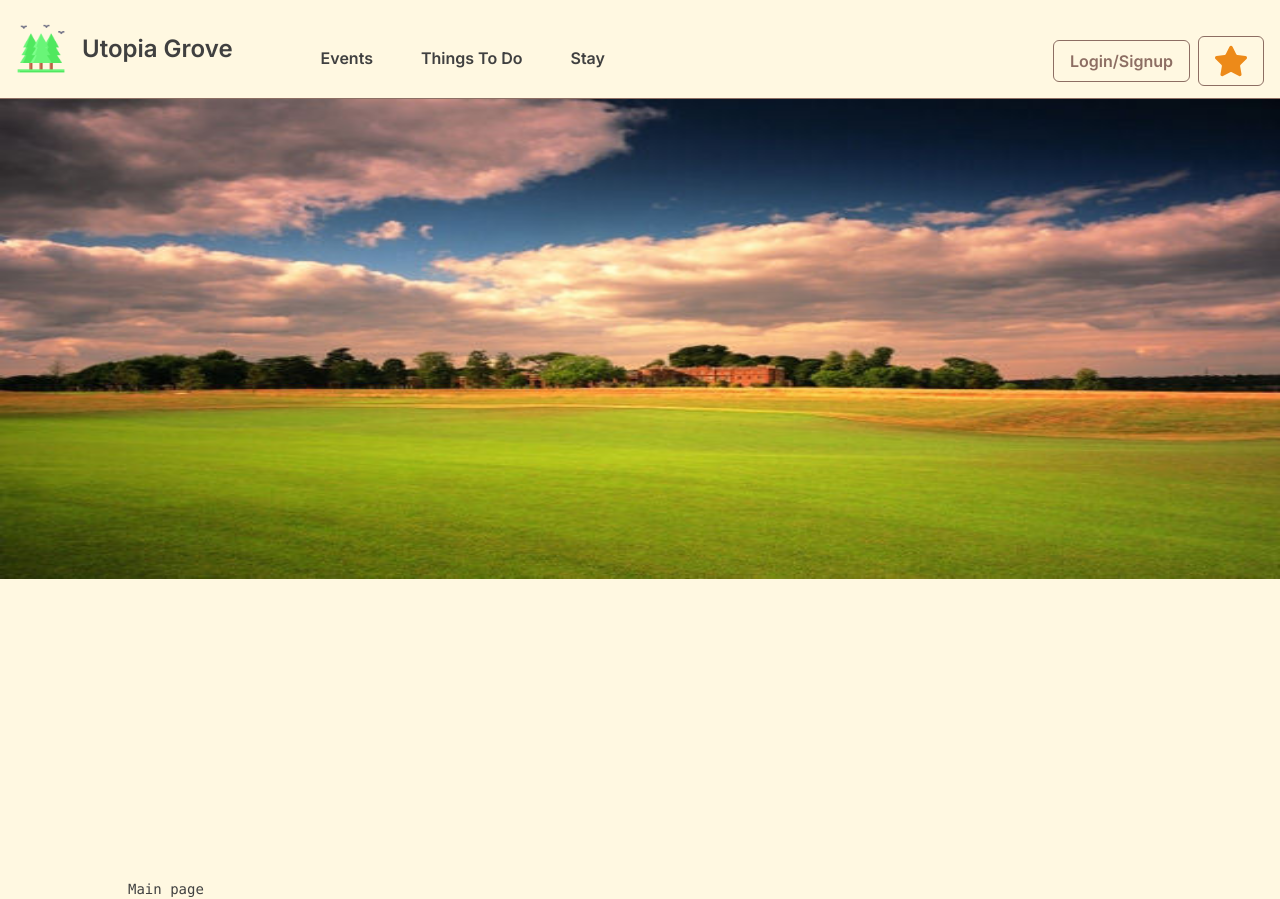
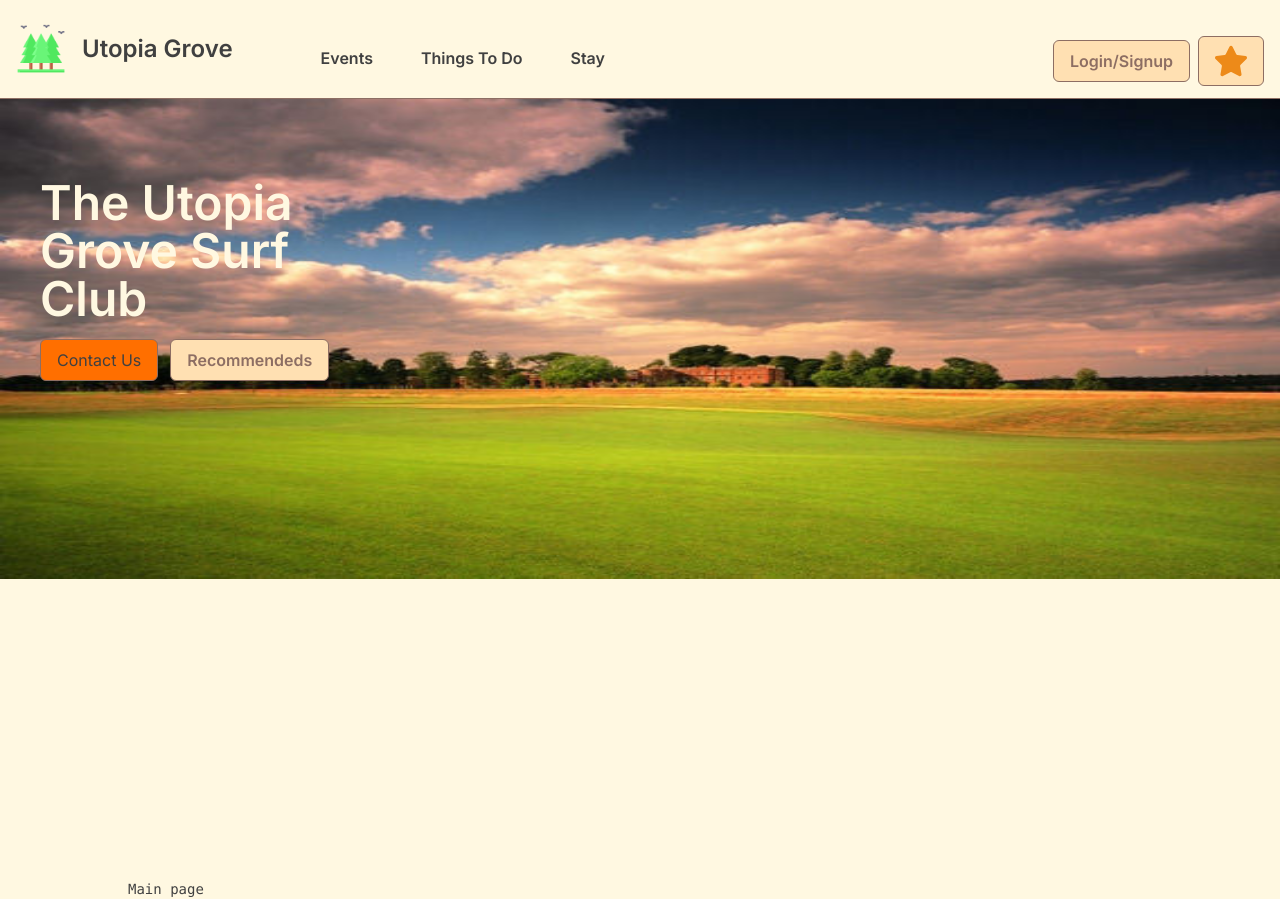
Before and after one commit to tannaz97shr/utopia-grove, a Next.js app: page / in a window 1280 px wide. Built offline with nearby package versions, Linux system fonts and the light colour scheme.

Commit message:
feat: banner buttons

```diff
--- /dev/null
+++ b/src/components/MainPageBanner/Buttons.tsx
@@ -0,0 +1,27 @@
+"use client";
+
+import Button from "../UI/Button";
+
+export default function BannerButtons() {
+  return (
+    <div className="mt-4 flex">
+      <Button
+        variant="primary"
+        onClick={() => {
+          console.log("contact us clicked");
+        }}
+      >
+        Contact Us
+      </Button>
+      <Button
+        className="ml-3"
+        variant="secondary"
+        onClick={() => {
+          console.log("Visit our recommended us clicked");
+        }}
+      >
+        Recommendeds
+      </Button>
+    </div>
+  );
+}
--- a/src/components/MainPageBanner/index.tsx
+++ b/src/components/MainPageBanner/index.tsx
@@ -1,11 +1,15 @@
 import Image from "next/image";
+import BannerButtons from "./Buttons";
 
 export default function MainBanner() {
   return (
     <div className="w-full aspect-video xl:aspect-[8/3] relative">
       <Image alt="Grove" src="/assets/grove.jpg" fill className="absolute" />
-      <div className="relavtive z-10 text-3xl xl:text-5xl font-semibold text-bg-primary top-10 lg:top-20 left-10 w-72">
-        The Utopia Grove Surf Club
+      <div className="absolute z-10 top-10 lg:top-20 left-10 w-72">
+        <div className="text-3xl xl:text-5xl font-semibold text-bg-primary">
+          The Utopia Grove Surf Club
+        </div>
+        <BannerButtons />
       </div>
     </div>
   );
--- a/src/components/UI/Button/index.tsx
+++ b/src/components/UI/Button/index.tsx
@@ -15,10 +15,10 @@ export default function Button({
 }: ButtonProps) {
   return (
     <button
-      className={`px-4 py-2 h-fit rounded-md ${
+      className={`px-4 py-2 rounded-md h-fit whitespace-nowrap ${
         variant !== "secondary"
           ? "border border-border-brown bg-custom-orange"
-          : "border border-border-brown text-border-brown font-semibold"
+          : "border border-border-brown text-border-brown font-semibold bg-bg-secndary"
       } ${className}`}
       onClick={onClick}
     >
```
